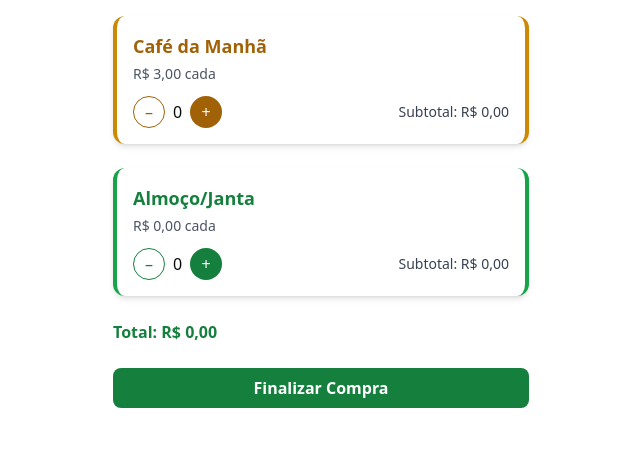
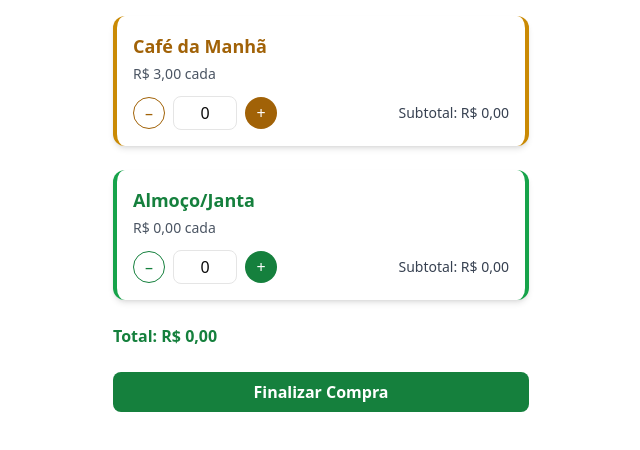
Before and after one commit to Raafaalopes/TicketRu, a Next.js app: page /comprar in a window 1280 px wide. Shown: the top 450 px of the page, without its empty margins (159-799 px from the left). Built offline with nearby package versions, Linux system fonts and the light colour scheme; no server answers.

Commit message:
compra com escolha de quantidade e noticias atualizadas

```diff
--- a/app/comprar/page.tsx
+++ b/app/comprar/page.tsx
@@ -40,6 +40,11 @@ export default function ComprarPage() {
 
   const irParaResumo = async () => {
     if (!usuario) return;
+
+    if (almocoQtd === 0 && cafeQtd === 0) {
+      toast.error("Selecione pelo menos um ticket para continuar");
+      return;
+    }
 
     try {
       const res = await fetch("/api/tickets/comprar", {
@@ -93,7 +98,18 @@ export default function ComprarPage() {
                 >
                   –
                 </button>
-                <span className="text-base">{cafeQtd}</span>
+                <input
+                  type="text"
+                  inputMode="numeric" // força teclado numérico no celular
+                  pattern="[0-9]*" // garante que só números sejam aceitos
+                  value={cafeQtd}
+                  onChange={(e) => {
+                    const val = e.target.value.replace(/\D/g, ""); // remove qualquer não-numérico
+                    setCafeQtd(val === "" ? 0 : parseInt(val));
+                  }}
+                  className="w-16 text-center border rounded-lg p-1"
+                />
+
                 <button
                   onClick={() => setCafeQtd(cafeQtd + 1)}
                   className="w-8 h-8 text-white bg-yellow-700 rounded-full flex items-center justify-center"
@@ -124,7 +140,17 @@ export default function ComprarPage() {
                 >
                   –
                 </button>
-                <span className="text-base">{almocoQtd}</span>
+                <input
+                  type="text"
+                  inputMode="numeric" // força teclado numérico no celular
+                  pattern="[0-9]*" // garante que só números sejam aceitos
+                  value={almocoQtd}
+                  onChange={(e) => {
+                    const val = e.target.value.replace(/\D/g, ""); // remove qualquer não-numérico
+                    setAlmocoQtd(val === "" ? 0 : parseInt(val));
+                  }}
+                  className="w-16 text-center border rounded-lg p-1"
+                />
                 <button
                   onClick={() => setAlmocoQtd(almocoQtd + 1)}
                   className="w-8 h-8 text-white bg-green-700 rounded-full flex items-center justify-center"
--- a/app/noticias/noticia-2/page.tsx
+++ b/app/noticias/noticia-2/page.tsx
@@ -5,7 +5,7 @@ export default function Noticia2Page() {
     <NoticiaDetalhada
       titulo="Cardápio da semana atualizado!"
       imagem="/ticketruCardapio.png"
-      conteudo={`O cardápio do restaurante universitário foi atualizado para esta semana. Agora, você tem mais opções para escolher durante o seu almoço, café da manhã e jantar.
+      conteudo={`O cardápio do restaurante universitário foi atualizado para esta semana. Agora, você pode verificar o que terá de almoço/janta de forma mais eficiente.
                 Fique por dentro e escolha suas refeições de forma fácil e prática diretamente no app.`}
       data="13 de maio de 2025"
     />
--- a/app/noticias/noticia-3/page.tsx
+++ b/app/noticias/noticia-3/page.tsx
@@ -5,7 +5,7 @@ export default function Noticia3Page() {
     <NoticiaDetalhada
       titulo="Novas funcionalidades para o app!"
       imagem="/ticketruFuncionalidades.png"
-      conteudo={`O TicketRu agora oferece mais funcionalidades para facilitar sua experiência. Entre as novidades, destacamos a compra mais rápida de tickets, a personalização do cardápio e a opção de pagamento por PIX.
+      conteudo={`O TicketRu agora oferece mais funcionalidades para facilitar sua experiência. Entre as novidades, destacamos a compra mais rápida de tickets, a visualização do cardápio e a opção de pagamento por PIX.
                 Tudo para tornar sua experiência mais simples e eficiente.`}
       data="12 de maio de 2025"
     />
--- a/app/resumo-compra/page.tsx
+++ b/app/resumo-compra/page.tsx
@@ -2,8 +2,9 @@
 "use client";
 
 import { useUser } from "@/app/_context/UserContext";
+import { ChevronLeft } from "lucide-react";
 import { useSearchParams, useRouter } from "next/navigation";
-import { useEffect, useState } from "react";
+import { JSX, useEffect, useState } from "react";
 import { toast } from "sonner";
 
 const precos = {
@@ -50,7 +51,18 @@ export default function ResumoCompra() {
     router.push("/comprar"); // redireciona para a tela de compra
   };
 
+  const NavLink = ({ href, icon }: { href: string; icon: JSX.Element }) => (
+    <a href={href} className="flex items-center space-x-2">
+      {icon}
+    </a>
+  );
+
   return (
+    <>
+      <nav className="absolute top-4 left-4 text-green-700">
+        <NavLink href="/comprar" icon={<ChevronLeft size={25} />} />
+      </nav>
+
       <div className="min-h-screen flex items-center justify-center bg-gray-100">
         <div className="max-w-md w-full p-6 bg-white shadow-md rounded-xl space-y-6 border-l-4 border-r-4 border-green-600">
           <h2 className="text-2xl font-bold text-center">Resumo da Compra</h2>
@@ -75,7 +87,9 @@ export default function ResumoCompra() {
           </div>
 
           <div className="mt-4">
-          <label className="block font-medium mb-2">Forma de pagamento:</label>
+            <label className="block font-medium mb-2">
+              Forma de pagamento:
+            </label>
             <div className="space-y-2">
               <label className="flex items-center">
                 <input
@@ -121,5 +135,6 @@ export default function ResumoCompra() {
           </button>
         </div>
       </div>
+    </>
   );
 }
```
Lines whose indentation alone changed are shown as unchanged.
